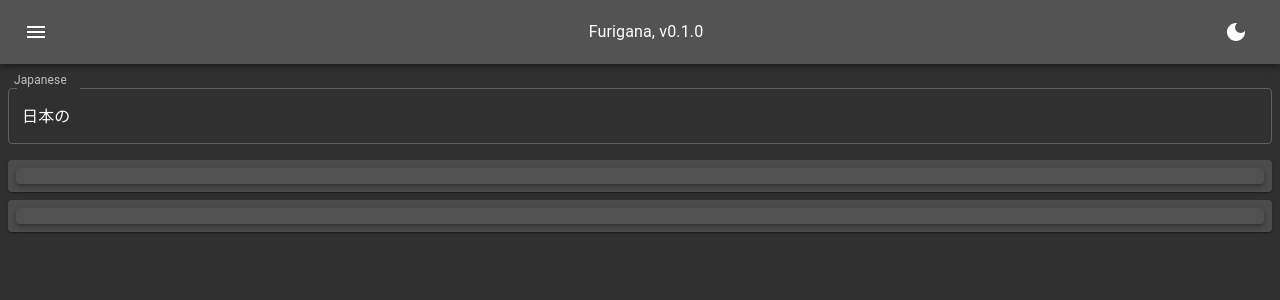
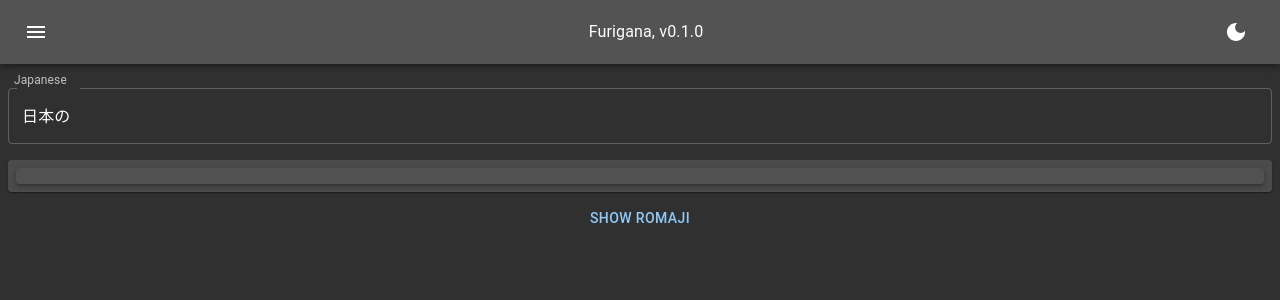
Before and after one commit to quantumsnowball/furigana, a Next.js app: page / in a window 1280 px wide. Shown: the top 300 px of the page. Built offline with nearby package versions, Linux system fonts and the light colour scheme; what kuroshiro, kuroshiro-analyzer-kuromoji would draw is missing.

Commit message:
feat: show/hide romaji

```diff
--- a/components/Page/Home/index.tsx
+++ b/components/Page/Home/index.tsx
@@ -1,4 +1,4 @@
-import { Paper, styled, TextField, Typography } from "@mui/material";
+import { Button, Paper, styled, TextField, Typography } from "@mui/material";
 import { useEffect, useState } from "react";
 import { Overflow, Stretch } from "../../styled/containers";
 import Kuroshiro from "kuroshiro"
@@ -16,6 +16,7 @@ function Home() {
   const [source, setSource] = useState(['日本の'])
   const [furigana, setFurigana] = useState([''])
   const [romaji, setRomaji] = useState([''])
+  const [romajiOn, setRomajiOn] = useState(false)
 
   const convert = (mode: string, to: string) =>
     async (txt: string) => await kuroshiro.convert(txt, { mode, to })
@@ -45,6 +46,26 @@ function Home() {
         }}
       >
       </TextField>
+      {romajiOn ?
+        <Paper
+          elevation={1}
+          sx={{ m: 1, p: 1 }}
+        >
+          {romaji.map(r =>
+            <Paper
+              elevation={3}
+              sx={{ p: 1 }}
+            >
+              <Typography
+                variant='h5'
+                sx={{ textAlign: 'left' }}
+              >
+                {parse(r)}
+              </Typography>
+            </Paper>
+          )}
+        </Paper>
+        :
         <Paper
           elevation={1}
           sx={{ m: 1, p: 1 }}
@@ -63,24 +84,10 @@ function Home() {
             </Paper>
           )}
         </Paper>
-      <Paper
-        elevation={1}
-        sx={{ m: 1, p: 1 }}
-      >
-        {romaji.map(r =>
-          <Paper
-            elevation={3}
-            sx={{ p: 1 }}
-          >
-            <Typography
-              variant='h5'
-              sx={{ textAlign: 'left' }}
-            >
-              {parse(r)}
-            </Typography>
-          </Paper>
-        )}
-      </Paper>
+      }
+      <Button
+        onClick={() => setRomajiOn(!romajiOn)}
+      >{romajiOn ? 'hide Romaji' : 'show Romaji'}</Button>
     </ContentDiv>
   )
 }
```
Lines whose indentation alone changed are shown as unchanged.
